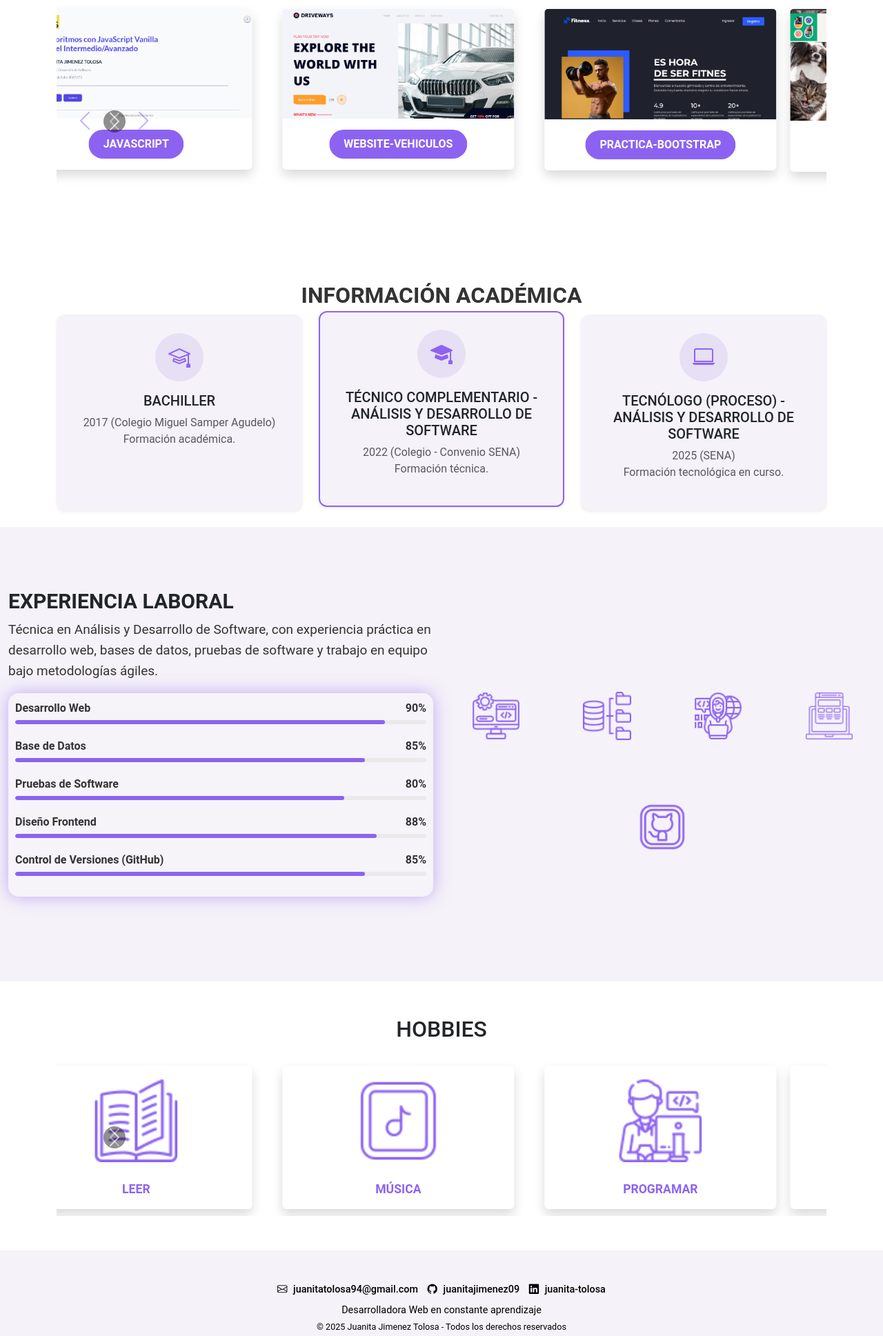
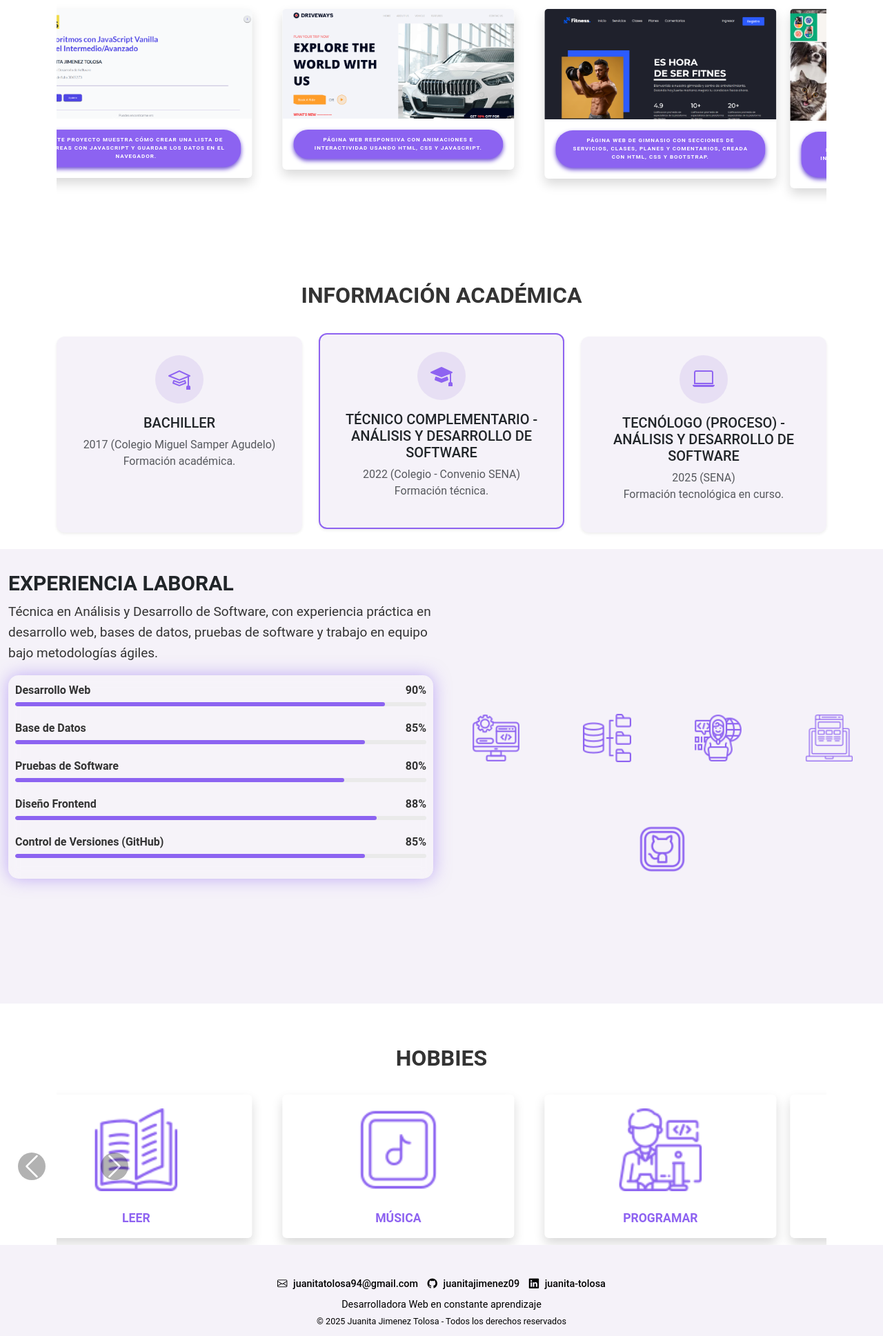
Before and after one commit to JuanitaJimenez09/Mi_Portafolio_Personal, a plain HTML site: page index.html in a window 1280 px wide. Shown: the part 1863-3800 px from the top of the page at 69% size. Drawn offline with nearby package versions, Linux system fonts and the light colour scheme.

Commit message:
realice las descripciones de las practicas de cada proyecto

```diff
--- a/css/style.css
+++ b/css/style.css
@@ -73,7 +73,8 @@ z-index: 2;
 
 .hero .row {
 display: flex;
-align-items: center; }
+align-items: center;
+}
 
 .hero .col-md-6:first-child {
   padding-left: 40px;
@@ -170,11 +171,12 @@ align-items: center; }
 #Portafolio .cont-img h2 {
   font-size: 21px;
   margin-top: 100px;
+  font-weight: bold;
 }
 
 
 #Portafolio .cont-img p {
-  font-size: 17px;
+  font-size: 20px;
   line-height: 1.5;
 }
 
@@ -263,21 +265,28 @@ margin-top: 60px;
 height: 250px;
 object-fit: cover; /* recorta imagen manteniendo proporción */
 }
-
 .btn-portfolio {
-background-color:  #8C63F1;
+  background-color: #8C63F1;
   color: #fff;
   border-radius: 25px;
   padding: 8px 20px;
-font-weight: bold;
+  font-weight: 600;
   text-transform: uppercase;
   text-decoration: none;
+  font-size: 8px;           /* 🔹 Tamaño de letra más pequeño */
+  letter-spacing: 1px;       /* 🔹 Espaciado entre letras */
+  display: inline-block;
+  transition: all 0.3s ease; /* 🔹 Transición suave */
+  box-shadow: 0 3px 6px #6b4bd4; /* 🔹 Sombra sutil */
 }
 
 .btn-portfolio:hover {
-background-color:  #8e63f1;
+  background-color: #6b4bd4;
   color: #fff;
+  transform: scale(1.05);    /* 🔹 Efecto de agrandar un poco al pasar el cursor */
+  box-shadow: 0 4px 12px rgba(0,0,0,0.3); /* 🔹 Más sombra al hacer hover */
 }
+
 
 .card {
 border: none;
@@ -289,20 +298,23 @@ transition: transform 0.3s ease;
 transform: scale(1.05);
 }
 
+
+
+
     /* FLECHAS DEL CARRUSEL */
 .carousel-control-prev-icon,
 .carousel-control-next-icon {
-background-color: rgba(15, 14, 14, 0.6);
+background-color: black;
 border-radius: 50%;
 padding: 20px;
 }
 
 .carousel-control-prev {
-  left: -80px;  /* mueve la flecha izquierda hacia afuera */
+  left: -120px;  /* mueve la flecha izquierda hacia afuera */
 }
 
 .carousel-control-next {
-  right: -80px; /* mueve la flecha derecha hacia afuera */
+  right: -120px; /* mueve la flecha derecha hacia afuera */
 }
 
 .edu-card {
@@ -340,7 +352,7 @@ padding: 20px;
 
 #educacion h2{
   margin-top: 60px;
-
+  margin-bottom: 40px;
   font-weight: bold;
   color: #333;
 }
@@ -353,10 +365,10 @@ padding: 20px;
 }
 
 #experiencia .cont-info h2 {
-  font-size: 22px;
+  font-size: 25px;
   font-weight: bold;
   margin-bottom: 2.5ream;
-   margin-top: 40px;
+   margin-top: -18px;
 }
 
 
@@ -421,9 +433,10 @@ padding: 20px;
   height: auto;
 }
 
-#hobbies {
-  padding: 50px 0;
-  background: #fff;
+#hobbies .text-center.mb-4{
+font-weight: bold;
+color: #333;
+margin-top: 60px;
 }
 
 #hobbies .portfolio-img {
@@ -441,6 +454,24 @@ padding: 20px;
   color:  #8e63f1;
   margin: 0;
 }
+
+
+    /* FLECHAS DEL CARRUSEL */
+#hobbies .carousel-control-prev-icon,
+#hobbies  .carousel-control-next-icon {
+background-color: rgba(3, 3, 3, 0.6);
+border-radius: 50%;
+padding: 20px;
+}
+
+#hobbies .carousel-control-prev {
+  left: -120px;  /* mueve la flecha izquierda hacia afuera */
+}
+
+#hobbis .carousel-control-next {
+  right: -120px; /* mueve la flecha derecha hacia afuera */
+}
+
 
 
 #footer {
--- a/index.html
+++ b/index.html
@@ -8,6 +8,7 @@
     <link href="https://cdn.jsdelivr.net/npm/bootstrap@5.3.8/dist/css/bootstrap.min.css" rel="stylesheet"
         integrity="sha384-sRIl4kxILFvY47J16cr9ZwB07vP4J8+LH7qKQnuqkuIAvNWLzeN8tE5YBujZqJLB" crossorigin="anonymous">
     <link rel="stylesheet" href="https://cdn.jsdelivr.net/npm/bootstrap-icons@1.13.1/font/bootstrap-icons.min.css">
+    <link href="https://unpkg.com/aos@2.3.1/dist/aos.css" rel="stylesheet">
     <link rel="stylesheet" href="css/style.css">
 
 </head>
@@ -75,8 +76,8 @@
 
                     </div>
 
-                    <div class="col-md-6 cont-img">
-                        <img src="img/portada (2).png"  alt="Foto">
+                    <div class="col-md-6 cont-img" >
+                        <img src="img/portada (2).png" alt="Foto">
 
                     </div>
                 </div>
@@ -192,7 +193,7 @@
                 <div class="card shadow text-center">
                   <img src="img/JAVASCRIPT.png" class="card-img-top portfolio-img" alt="Javascript">
                   <div class="card-body">
-                    <a href="https://juanitajimenez09.github.io/ALGORITMOS-NIVEL-INTERMEDIO-Y-NIVEL-AVANZADO/" class="btn btn-portfolio">JAVASCRIPT</a>
+                    <a href="https://juanitajimenez09.github.io/ALGORITMOS-NIVEL-INTERMEDIO-Y-NIVEL-AVANZADO/" class="btn btn-portfolio">Este proyecto muestra cómo crear una lista de tareas con JavaScript y guardar los datos en el navegador.</a>
                   </div>
                 </div>
               </div>
@@ -200,7 +201,7 @@
                 <div class="card shadow text-center">
                   <img src="img/WEBSITE.png" class="card-img-top portfolio-img" alt="Vehiculos">
                   <div class="card-body">
-                    <a href="https://juanitajimenez09.github.io/WEDSITE-RESPONSIVE/" class="btn btn-portfolio">WEBSITE-VEHICULOS</a>
+                    <a href="https://juanitajimenez09.github.io/WEDSITE-RESPONSIVE/" class="btn btn-portfolio">Página web responsiva con animaciones e interactividad usando HTML, CSS y JavaScript.</a>
                   </div>
                 </div>
               </div>
@@ -208,7 +209,7 @@
                 <div class="card shadow text-center">
                   <img src="img/BOOTSTRAP.png" class="card-img-top portfolio-img" alt="Bootstrap">
                   <div class="card-body">
-                    <a href=" https://juanitajimenez09.github.io/website-bootstrap/" class="btn btn-portfolio">PRACTICA-BOOTSTRAP</a>
+                    <a href=" https://juanitajimenez09.github.io/website-bootstrap/" class="btn btn-portfolio">Página web de gimnasio con secciones de servicios, clases, planes y comentarios, creada con HTML, CSS y Bootstrap.</a>
                   </div>
                 </div>
               </div>
@@ -222,7 +223,7 @@
                 <div class="card shadow text-center">
                   <img src="img/HTML-CSS.png" class="card-img-top portfolio-img" alt="HTML CSS">
                   <div class="card-body">
-                    <a href=" https://juanitajimenez09.github.io/TALLER-PRACTICO-HTML-CSS-Tematicas/" class="btn btn-portfolio">HTML-CSS</a>
+                    <a href=" https://juanitajimenez09.github.io/TALLER-PRACTICO-HTML-CSS-Tematicas/" class="btn btn-portfolio">Practica de página web de una fundación de mascotas con secciones de adopción, ayuda, inscripción y contacto, creada con HTML, CSS y Font Awesome.</a>
                   </div>
                 </div>
               </div>
@@ -230,7 +231,7 @@
                 <div class="card shadow text-center">
                   <img src="img/RUMBO.png" class="card-img-top portfolio-img" alt="Rumbo">
                   <div class="card-body">
-                    <a href=" https://juanitajimenez09.github.io/Rumbo-Practica-Html-Css/" class="btn btn-portfolio">RUMBO</a>
+                    <a href=" https://juanitajimenez09.github.io/Rumbo-Practica-Html-Css/" class="btn btn-portfolio">Landing page de viajes con secciones de planes, destinos y contacto, creada con HTML y CSS.</a>
                   </div>
                 </div>
               </div>
@@ -238,7 +239,7 @@
                 <div class="card shadow text-center">
                   <img src="img/SIMULADOR-INVERSIONES-JS.png" class="card-img-top portfolio-img" alt="Simulador">
                   <div class="card-body">
-                    <a href=" https://juanitajimenez09.github.io/simulador_inversion_js/" class="btn btn-portfolio">SIMULADOR-INVERSIONES</a>
+                    <a href=" https://juanitajimenez09.github.io/simulador_inversion_js/" class="btn btn-portfolio">Proyecto de JavaScript para practicar manipulación del DOM mediante un simulador de inversión interactivo.</a>
                   </div>
                 </div>
               </div>
@@ -252,7 +253,7 @@
                 <div class="card shadow text-center">
                   <img src="img/DOM.png" class="card-img-top portfolio-img" alt="HTML CSS">
                   <div class="card-body">
-                    <a href="https://juanitajimenez09.github.io/DOM_figuras/" class="btn btn-portfolio">DOM-FIGURAS</a>
+                    <a href="https://juanitajimenez09.github.io/DOM_figuras/" class="btn btn-portfolio">Actividad práctica de JavaScript para aplicar manipulación del DOM mediante botones que modifican estilos, contenido, atributos e interacciones visuales.</a>
                   </div>
                 </div>
               </div>
@@ -260,7 +261,7 @@
                 <div class="card shadow text-center">
                   <img src="img/LOCALSTOREGE-CURSOS.png" class="card-img-top portfolio-img" alt="LocalStorage">
                   <div class="card-body">
-                    <a href="https://juanitajimenez09.github.io/LocalStorage_cursos/" class="btn btn-portfolio">LOCALSTORAGE-CURSOS</a>
+                    <a href="https://juanitajimenez09.github.io/LocalStorage_cursos/" class="btn btn-portfolio">Práctica de JavaScript sobre almacenamiento en Local Storage para registrar, mostrar y eliminar cursos mediante un formulario.”</a>
                   </div>
                 </div>
               </div>
@@ -268,7 +269,7 @@
                 <div class="card shadow text-center">
                   <img src="img/VEHICULOS.png" class="card-img-top portfolio-img" alt="Vehiculos">
                   <div class="card-body">
-                    <a href="https://juanitajimenez09.github.io/Base-Vehiculos-Dinamicos-js/" class="btn btn-portfolio">VEHICULOS</a>
+                    <a href="https://juanitajimenez09.github.io/Base-Vehiculos-Dinamicos-js/" class="btn btn-portfolio">Proyecto en JavaScript y Bootstrap que permite registrar vehículos, generar tarjetas dinámicas, guardarlas en Local Storage y gestionar un carrito de compras interactivo con cálculo de total.</a>
                   </div>
                 </div>
               </div>
@@ -279,17 +280,16 @@
             </div>
           </div>
 
+
           <!-- FLECHA IZQUIERDA -->
-          <button class="carousel-control-prev" type="button" data-bs-target="#practicasCarousel" data-bs-slide="prev">
-  <span class="carousel-control-prev-icon" aria-hidden="true"></span>
-  <i class="bi bi-chevron-left" style="font-size: 2rem; color: #8C63F1; position: absolute; left: 15%; top: 50%; transform: translateY(-50%);"></i>
-          </button>
+         <button class="carousel-control-prev" type="button" data-bs-target="#practicasCarousel" data-bs-slide="prev">
+         <i class="bi bi-chevron-left"></i>
+         </button>
 
           <!-- FLECHA DERECHA -->
-          <button class="carousel-control-next" type="button" data-bs-target="#practicasCarousel" data-bs-slide="next">
-  <span class="carousel-control-next-icon" aria-hidden="true"></span>
-  <i class="bi bi-chevron-right" style="font-size: 2rem; color: #8C63F1; position: absolute; right: 15%; top: 50%; transform: translateY(-50%);"></i>
-          </button>
+         <button class="carousel-control-next" type="button" data-bs-target="#practicasCarousel" data-bs-slide="next">
+         <i class="bi bi-chevron-right"></i>
+         </button>
       </div>
     </div>
    </section>
@@ -534,6 +534,7 @@
     <script src="https://cdn.jsdelivr.net/npm/bootstrap@5.3.8/dist/js/bootstrap.bundle.min.js"
         integrity="sha384-FKyoEForCGlyvwx9Hj09JcYn3nv7wiPVlz7YYwJrWVcXK/BmnVDxM+D2scQbITxI"
         crossorigin="anonymous"></script>
+    <script src="https://unpkg.com/aos@2.3.1/dist/aos.js"></script>
 
 </body>
 
```
Lines whose indentation alone changed are shown as unchanged.
